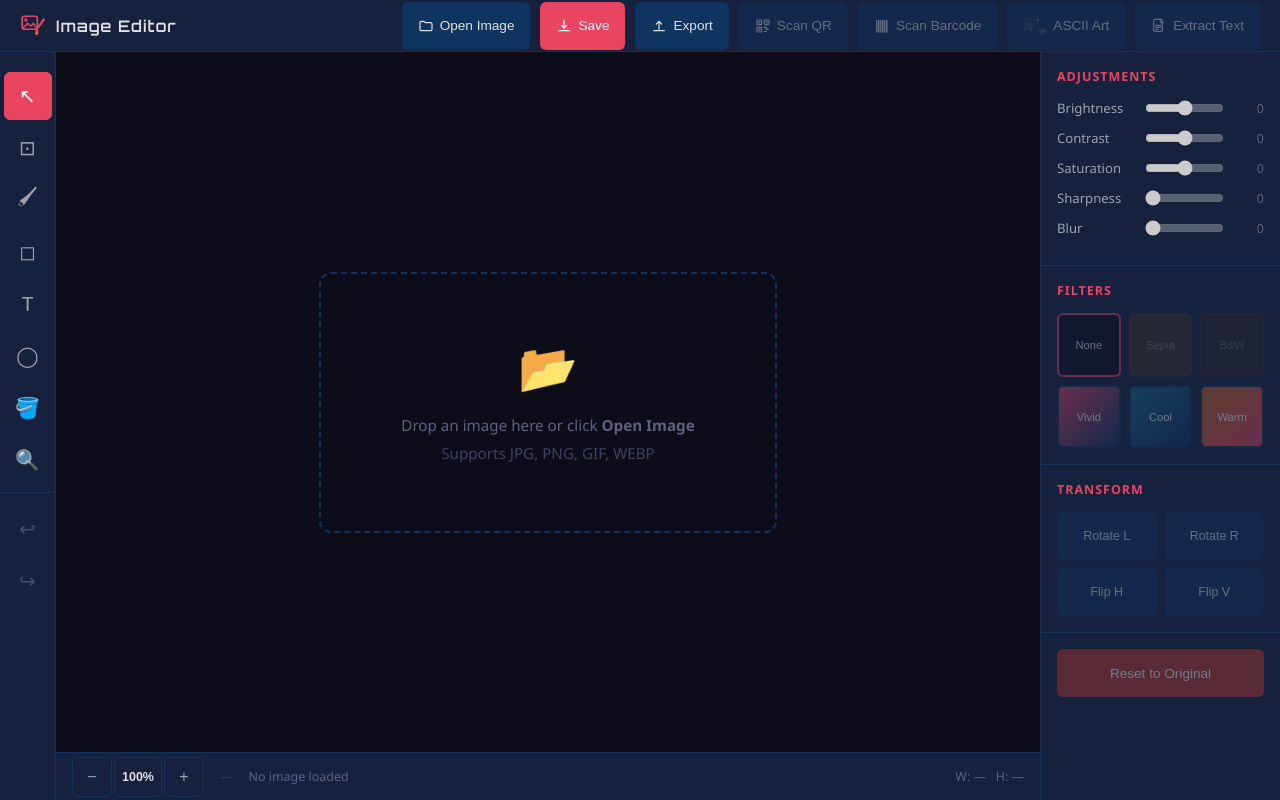
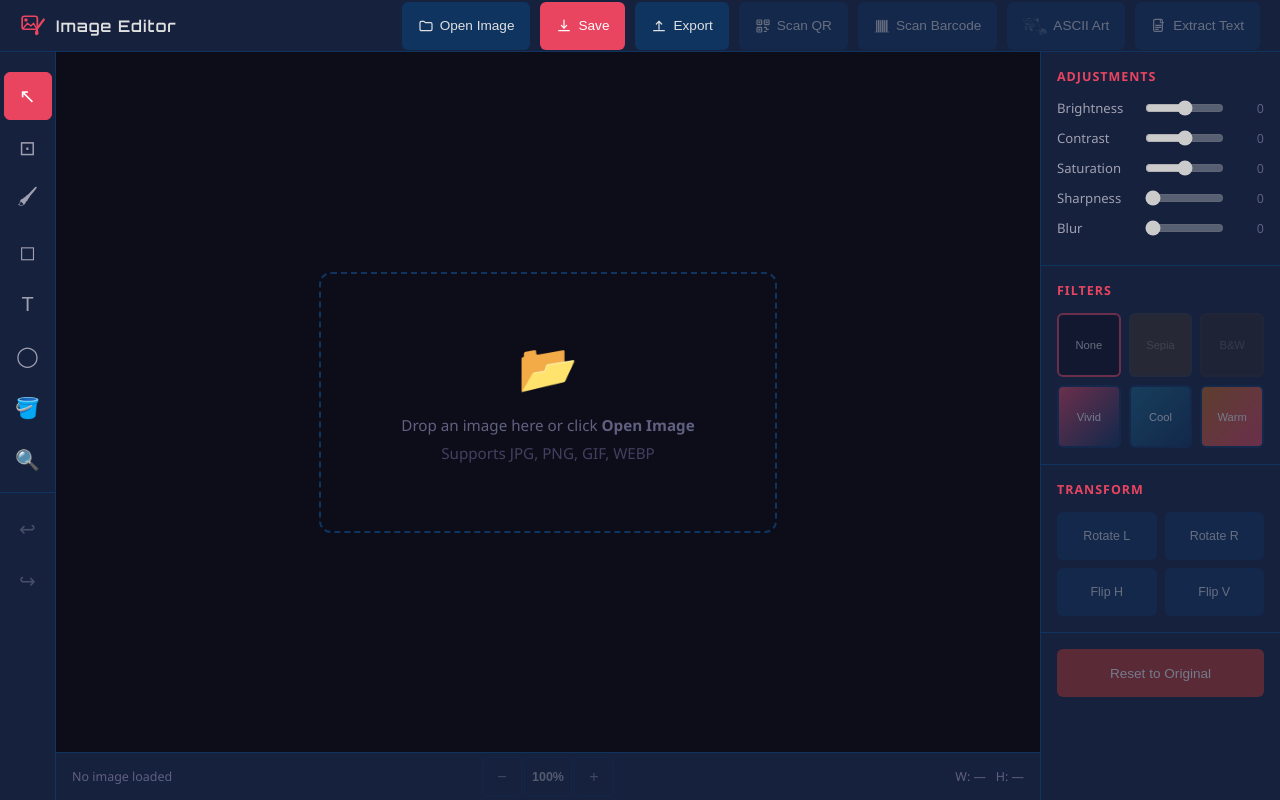
Before and after one commit to dav1ddq0/image-editor, a Vue app: page / in a window 1280 px wide. Built offline with nearby package versions, Linux system fonts and the light colour scheme; what @zxing/library would draw is missing.

Commit message:
fix(statusbar): redesign layout and disable zoom controls when no image is loaded (#15)

```diff
--- a/src/components/canvas/CanvasStatusBar.vue
+++ b/src/components/canvas/CanvasStatusBar.vue
@@ -1,6 +1,6 @@
 <!--
   CanvasStatusBar.vue
-  Footer bar: zoom controls on the left, file name in the middle, dimensions on the right.
+  Footer bar: file name on the left, zoom controls centred, dimensions on the right.
 -->
 <script setup lang="ts">
 import { useEditorStore } from '@/stores/editorStore'
@@ -34,19 +34,21 @@ function stepZoomOut(): void {
 <template>
   <footer class="statusbar">
 
-    <!-- Zoom controls -->
+    <!-- Left: file name -->
+    <span class="filename">{{ imageName ?? 'No image loaded' }}</span>
+
+    <!-- Center: zoom controls -->
     <div class="zoom-controls">
-      <button class="zoom-btn" title="Zoom out" :disabled="editor.zoom <= 10" @click="stepZoomOut">−</button>
-      <button class="zoom-value" title="Reset zoom to 100%" @click="editor.zoomReset">{{ editor.zoom }}%</button>
-      <button class="zoom-btn" title="Zoom in"  :disabled="editor.zoom >= 500" @click="stepZoomIn">+</button>
+      <button class="zoom-btn" title="Zoom out" :disabled="!editor.hasImage || editor.zoom <= 10" @click="stepZoomOut">−</button>
+      <button class="zoom-value" title="Reset zoom to 100%" :disabled="!editor.hasImage" @click="editor.zoomReset">{{ editor.zoom }}%</button>
+      <button class="zoom-btn" title="Zoom in"  :disabled="!editor.hasImage || editor.zoom >= 500" @click="stepZoomIn">+</button>
     </div>
 
-    <span class="divider">—</span>
-    <span class="filename">{{ imageName ?? 'No image loaded' }}</span>
-
-    <span class="spacer" />
-    <span v-if="imageWidth && imageHeight">W: {{ imageWidth }}px &nbsp; H: {{ imageHeight }}px</span>
-    <span v-else>W: — &nbsp; H: —</span>
+    <!-- Right: dimensions -->
+    <span class="dimensions">
+      <template v-if="imageWidth && imageHeight">W: {{ imageWidth }}px &nbsp; H: {{ imageHeight }}px</template>
+      <template v-else>W: — &nbsp; H: —</template>
+    </span>
 
   </footer>
 </template>
@@ -56,23 +58,28 @@ function stepZoomOut(): void {
   height: 32px;
   background: var(--color-surface);
   border-top: 1px solid var(--color-border);
-  display: flex;
+  display: grid;
+  grid-template-columns: 1fr auto 1fr;
   align-items: center;
   padding: 0 16px;
-  gap: 16px;
+  gap: 8px;
   font-size: 0.78rem;
   color: var(--color-subtle);
   flex-shrink: 0;
 }
 
-.divider { opacity: 0.4; }
-.spacer  { flex: 1; }
-
-/* Truncate long file names instead of letting them break the row */
+/* Left column */
 .filename {
   min-width: 0;
   overflow: hidden;
   text-overflow: ellipsis;
+  white-space: nowrap;
+  justify-self: start;
+}
+
+/* Right column */
+.dimensions {
+  justify-self: end;
   white-space: nowrap;
 }
 
@@ -106,12 +113,13 @@ function stepZoomOut(): void {
   }
 }
 
-.zoom-btn:disabled {
+.zoom-btn:disabled,
+.zoom-value:disabled {
   opacity: 0.3;
   cursor: not-allowed;
 }
 
-/* Zoom percentage — acts as a reset button */
+/* Zoom percentage */
 .zoom-value {
   min-width: 48px;
   height: 22px;
@@ -128,37 +136,35 @@ function stepZoomOut(): void {
 }
 
 @media (hover: hover) and (pointer: fine) {
-  .zoom-value:hover {
+  .zoom-value:hover:not(:disabled) {
     border-color: var(--color-accent);
     color: var(--color-accent);
   }
 }
 
 @media (max-width: 639px) {
-  .statusbar { gap: 10px; padding: 0 10px; font-size: 0.72rem; }
-  .divider   { display: none; }
-  /* Hide the dimensions readout on small screens */
-  .statusbar > span:last-child { display: none; }
+  .statusbar { padding: 0 10px; font-size: 0.72rem; }
+  .dimensions { display: none; }
 }
 
-/* Tablet/desktop: the status bar is the bottom-most chrome, so honor the inset */
+/* Tablet/desktop */
 @media (min-width: 640px) {
   .statusbar { padding-bottom: env(safe-area-inset-bottom); }
 }
 
-/* Landscape phones: drop the status bar to reclaim vertical space */
+/* Landscape phones */
 @media (orientation: landscape) and (max-height: 500px) {
   .statusbar { display: none; }
 }
 
-/* Touch devices: larger zoom controls in a taller status bar */
+/* Touch devices */
 @media (hover: none), (pointer: coarse) {
   .statusbar { min-height: 48px; }
   .zoom-btn  { width: 40px; height: 40px; }
   .zoom-value { height: 40px; }
 }
 
-/* Touch + tablet/desktop: min-height must absorb the safe-area padding (border-box) */
+/* Touch + tablet/desktop */
 @media (hover: none) and (min-width: 640px), (pointer: coarse) and (min-width: 640px) {
   .statusbar { min-height: calc(48px + env(safe-area-inset-bottom)); }
 }
```
